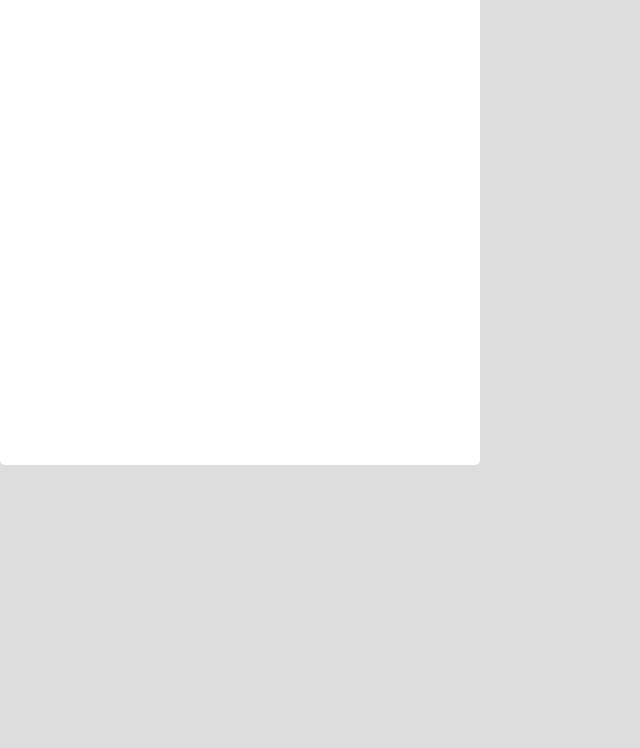
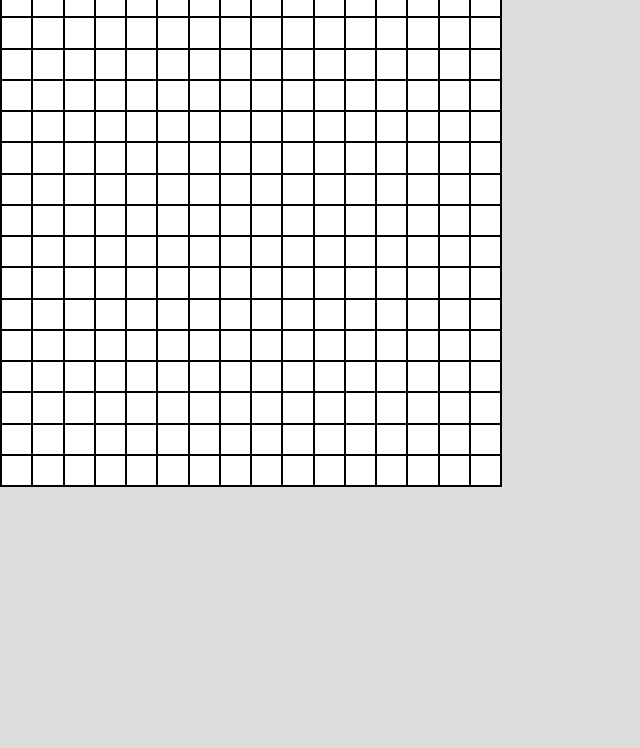
Before and after one commit to KenYasuge/etch-a-sketch, a plain HTML site: page index.html in a window 1280 px wide. Shown: the part 52-800 px from the top of the page, without its empty margins (0-640 px from the left). Drawn offline with Linux system fonts and the light colour scheme.

Commit message:
Finished algorithm for making boxes that fit perfectly.

```diff
--- a/script.js
+++ b/script.js
@@ -1,5 +1,8 @@
-function createDivs(size){
-    // create x rows, fill with x numbers
+// Default size = 16px
+makeSketch(16);
+
+function makeSketch(size){
+    // Create x rows, fill with x numbers
     for (let i = 0; i < size; i++){
         const boxesContainer = document.createElement('div');
         boxesContainer.setAttribute('class', 'sketch-boxes-container');
@@ -8,6 +11,10 @@ function createDivs(size){
         for (let i = 0; i < size; i++){
             const boxes = document.createElement('div');
             boxes.setAttribute('class', 'sketch-boxes');
+            // Make each box size fill the 500px space
+            let boxSize = 500 / size + 'px';
+            boxes.style.width = boxSize;
+            boxes.style.height = boxSize;
             boxesContainer.appendChild(boxes);
         }
     }
--- a/style.css
+++ b/style.css
@@ -11,13 +11,12 @@ body{
 }
 .sketch-container{
     background-color: #FFF;
-    width: 480px;
-    height: 480px;
-    border-radius: 1%;
+    width: 500px;
+    height: 500px;
+    border: 1px solid black;
     display: flex;
 }
 .sketch-boxes{
-    width: 60px;
-    height: 60px;
     border: 1px solid black;
+    box-sizing: border-box;
 }
```
